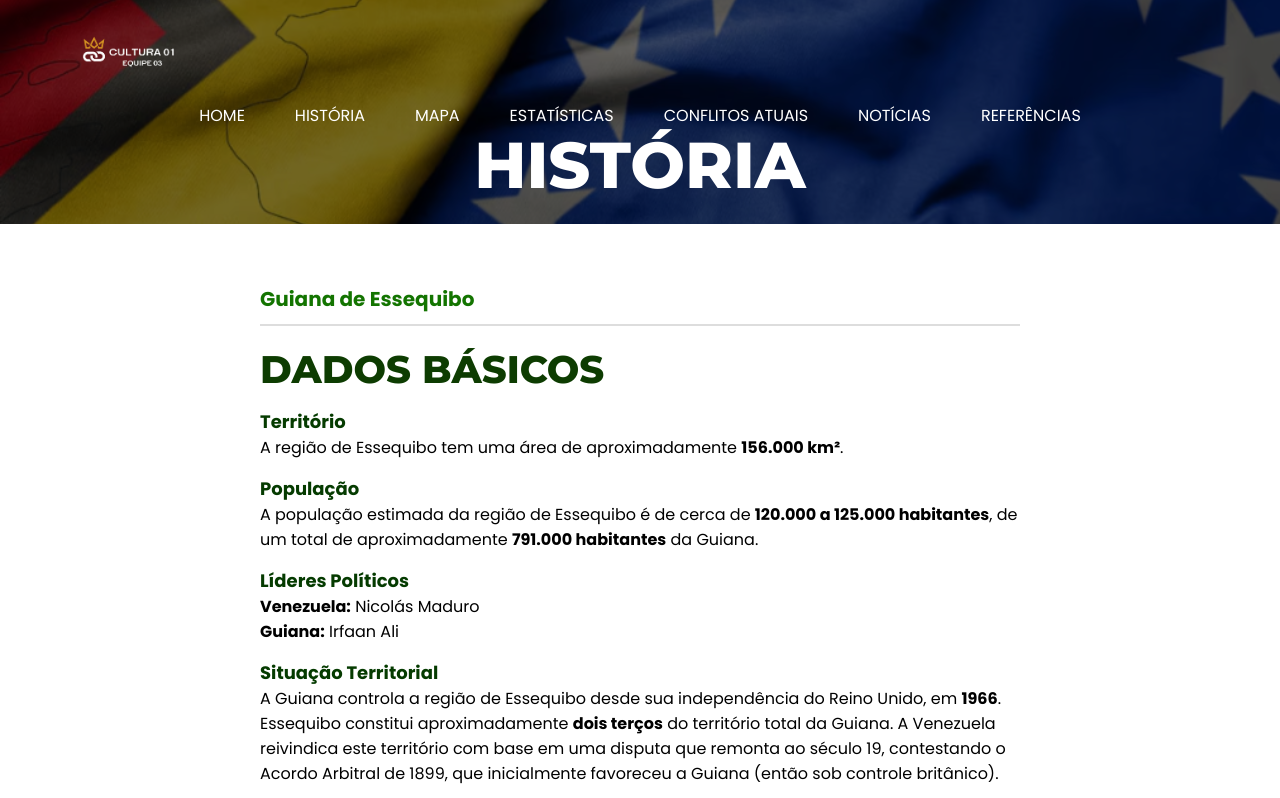
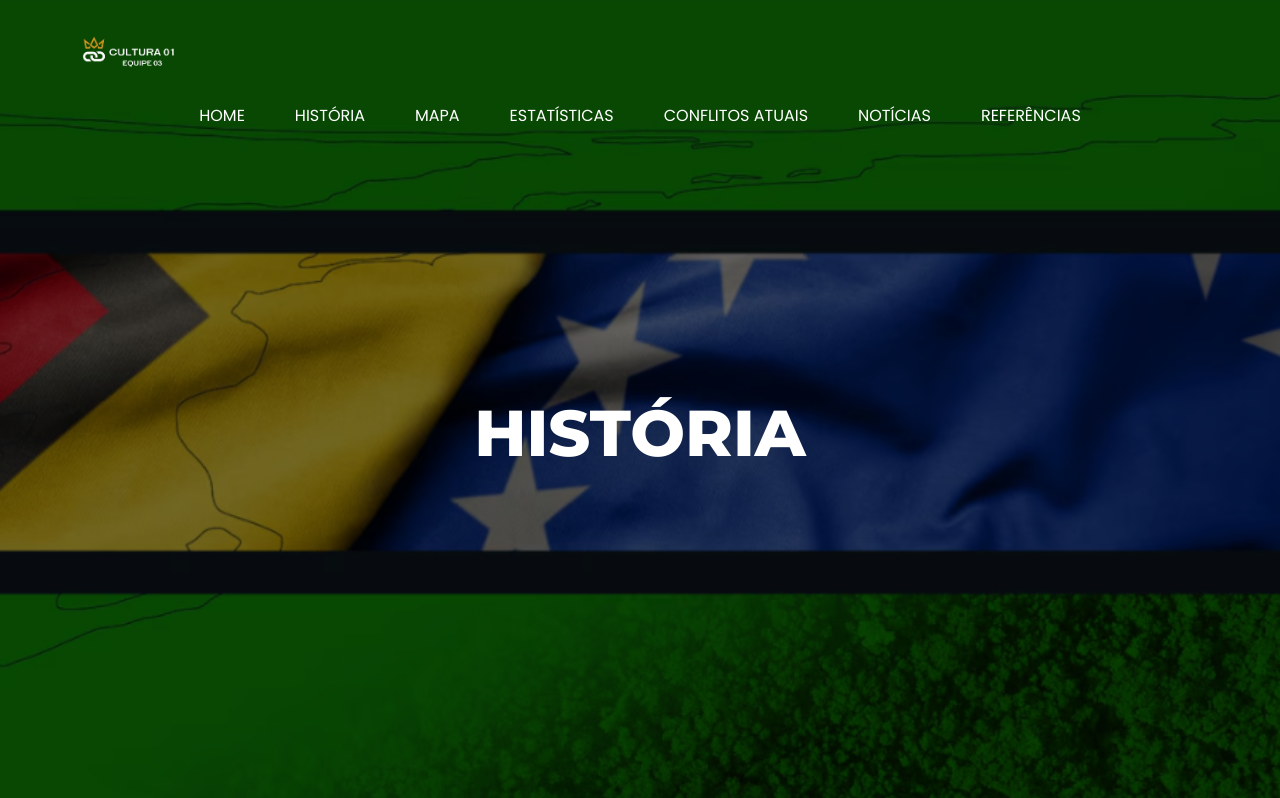
Before and after one commit to Ke-lly/Essequibo03_DS, a plain HTML site: page historia.html in a window 1280 px wide. Shown: the top 798 px of the page. Drawn offline with nearby package versions, Linux system fonts and the light colour scheme.

Commit message:
Update historia.html

```diff
--- a/historia.html
+++ b/historia.html
@@ -99,7 +99,7 @@
         - #HERO
       -->
 
-      <section class="page-hero" id="home">
+      <section class="hero" id="home">
         <div class="container">
           <h2 class="h1 hero-title">História</h2>
         </div>
```
